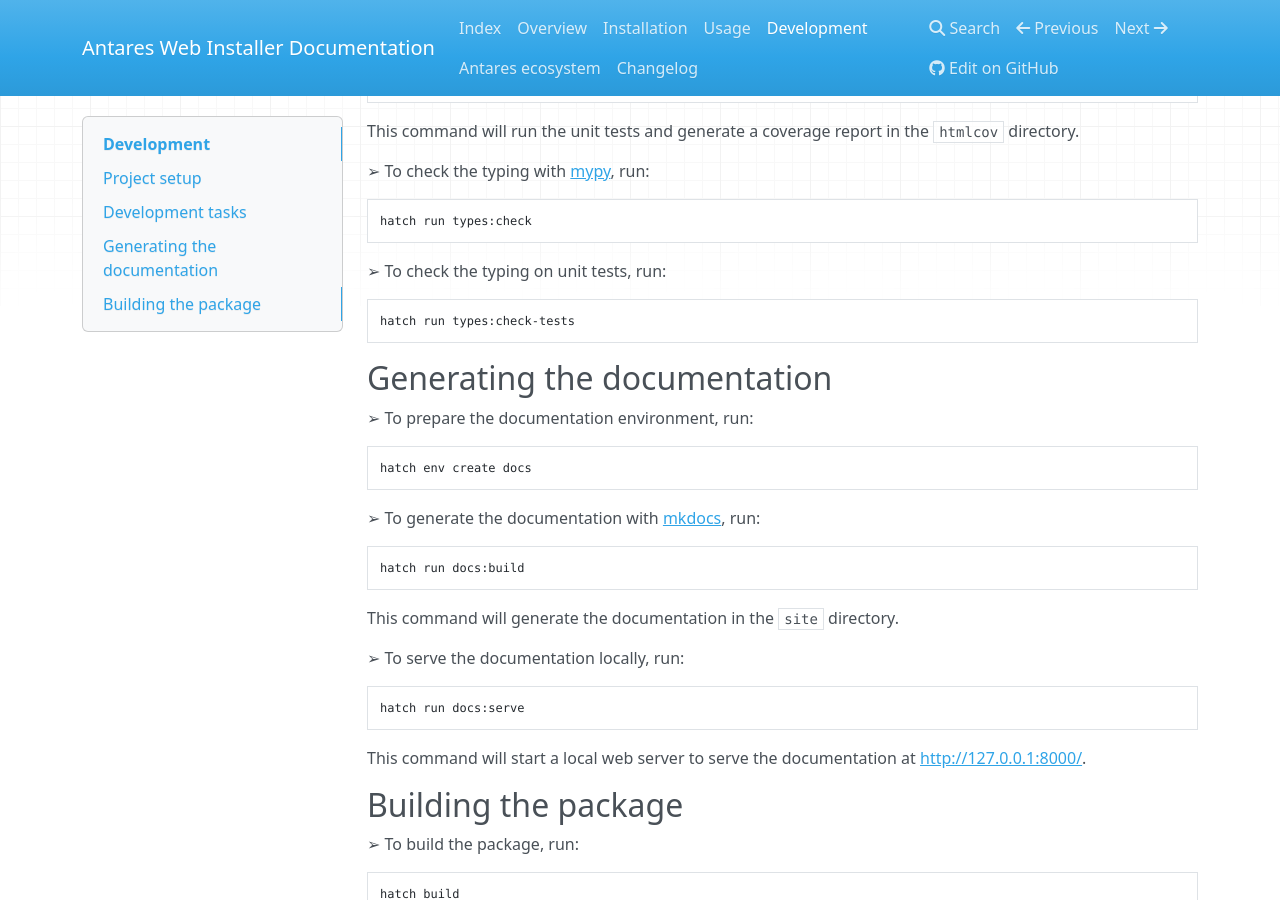
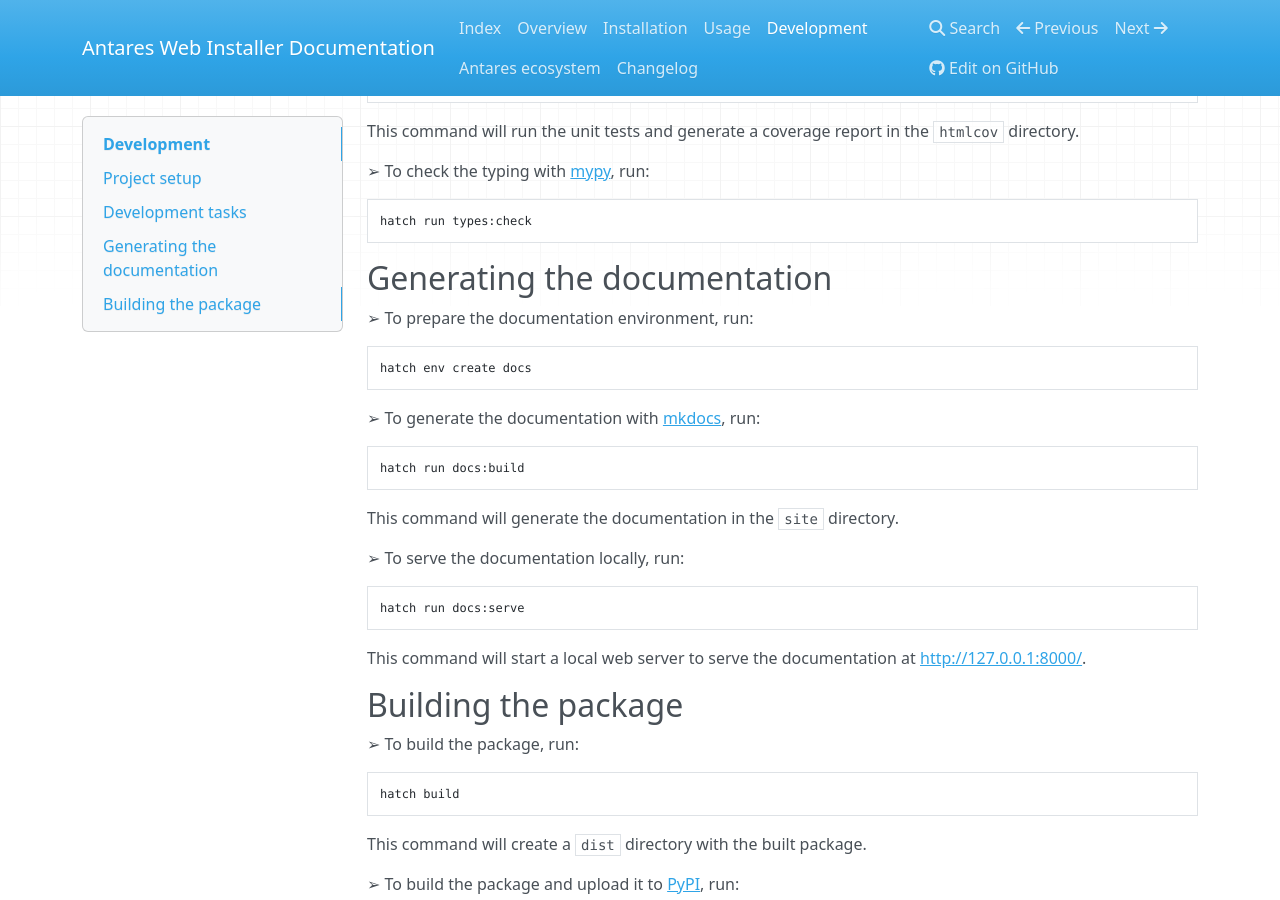
Before and after one commit to AntaresSimulatorTeam/antares-web-installer, an MkDocs documentation site: the page built from docs/development.md, in a window 1280 px wide and 900 px high, scrolled down 1156 px. Built offline with MkDocs 1.6.1, drawn with Linux system fonts in a browser that asks for light colours; nearby versions of some CDN libraries.

Commit message:
docs: correct the development documentation

````diff
--- a/docs/development.md
+++ b/docs/development.md
@@ -67,12 +67,6 @@ This command will run the unit tests and generate a coverage report in the `html
 hatch run types:check
 ```
 
-➢ To check the typing on unit tests, run:
-
-```shell
-hatch run types:check-tests
-```
-
 ## Generating the documentation
 
 ➢ To prepare the documentation environment, run:
````
